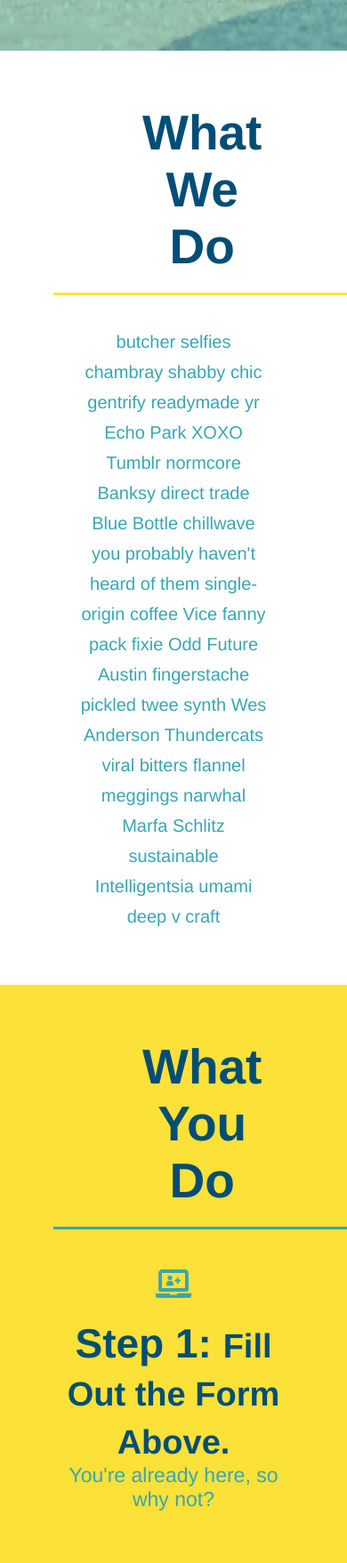
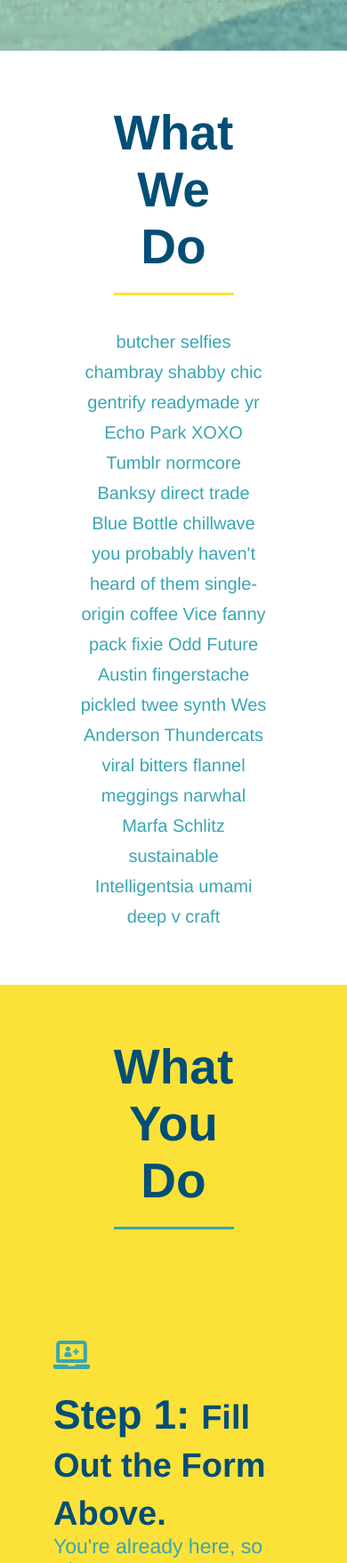
Before and after one commit to Jchapel15/run-buddy, a plain HTML site: page index.html in a window 390 px wide. Shown: the part 1489-3246 px from the top of the page at 89% size. Drawn offline with Linux system fonts and the light colour scheme.

Commit message:
mobile-proofing

```diff
--- a/assets/css/style.css
+++ b/assets/css/style.css
@@ -126,20 +126,16 @@ section {
   font-size: 16px;
 }
 
-.intro {
-  text-align: center;
-}
-
 .intro p {
   line-height: 1.7;
   color: #39a6b2;
   width: 80%;
   font-size: 20px;
   margin: 0 auto;
+  text-align: center;
 }
 
 .steps {
-  text-align: center;
   background: #fce138;
 }
 
@@ -170,10 +166,11 @@ section {
 .section-title {
   font-size: 55px;
   color: #024e76;
-  margin-bottom: 35px;
-  padding: 0 100px 20px 100px;
-  display: inline-block;
   border-bottom: 3px solid;
+  padding-bottom: 20px;
+  text-align: center;
+  margin: 0 auto 35px auto;
+  width: 50%;
 }
 
 .primary-border {
@@ -185,7 +182,6 @@ section {
 }
 
 .trainers {
-  text-align: center;
 }
 
 .trainer {
@@ -233,7 +229,6 @@ section {
 
 /* REACH OUT STYLES START */
 .contact {
-  text-align: center;
   background: #024e76;
 }
 
@@ -288,3 +283,7 @@ section {
   font-size: 55px;
   color: #fce138;
 }
+
+.flex-row {
+  display: flex;
+}
--- a/index.html
+++ b/index.html
@@ -76,18 +76,28 @@
 
   <!-- "what we do" section -->
   <section id="what-we-do" class="intro">
-    <h2 class="section-title primary-border">What We Do</h2>
+  <div class="flex-row">
+    <h2 class="section-title primary-border">
+      What We Do
+    </h2>
+  </div>
+  <div class="flex-row">
     <p>
       butcher selfies chambray shabby chic gentrify readymade yr Echo Park XOXO Tumblr normcore Banksy direct trade Blue
       Bottle chillwave you probably haven't heard of them single-origin coffee Vice fanny pack fixie Odd Future Austin
       fingerstache pickled twee synth Wes Anderson Thundercats viral bitters flannel meggings narwhal Marfa Schlitz
       sustainable Intelligentsia umami deep v craft
     </p>
+  </div>
   </section>
 
   <!-- "what you do" section -->
   <section id="what-you-do" class="steps">
-    <h2 class="section-title secondary-border">What You Do</h2>
+    <div class="flex-row">
+    <h2 class="section-title secondary-border">
+      What You Do
+    </h2>
+    </div>
 
     <div>
       <img src="./assets/images/step-1.svg" alt="" />
@@ -116,7 +126,9 @@
 
   <!-- "meet the trainers" section -->
   <section id="your-trainers" class="trainers">
-    <h2 class="section-title primary-border">Meet The Trainers</h2>
+    <div class="flex-row">
+      <h2 class="section-title primary-border">Meet The Trainers</h2>
+    </div>
     <article class="trainer">
       <img src="./assets/images/trainer-1.jpg" alt="Arron Stephens in his workout clothes, ready to pump iron" />
       <div class="trainer-bio text-left">
@@ -162,7 +174,9 @@
 
   <!-- "reach out" section -->
   <section id="reach-out" class="contact">
-    <h2 class="section-title secondary-border">Reach Out</h2>
+    <div class="flex-row">
+      <h2 class="section-title secondary-border">Reach Out</h2>
+    </div>
     <div class="contact-info">
       <iframe
         src="https://www.google.com/maps/embed?pb=!1m18!1m12!1m3!1d3147.1079747227936!2d-120.42364418397035!3d37.92790791110593!2m3!1f0!2f0!3f0!3m2!1i1024!2i768!4f13.1!3m3!1m2!1s0x8090c49129b6ac57%3A0xb56c7eb95a2cd8bd!2sMain%20St%2C%20California%2095327!5e0!3m2!1sen!2sus!4v1616426329495!5m2!1sen!2sus"
```
